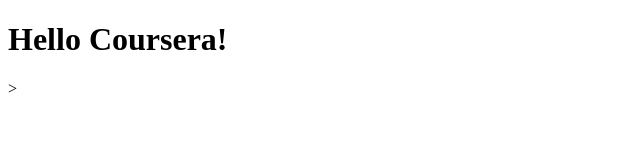
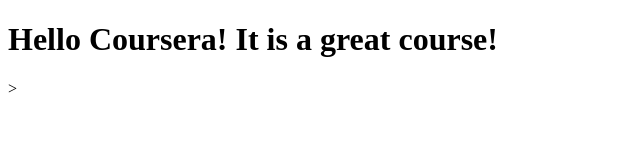
Before and after one commit to valyaeneva/coursera-test, a plain HTML site: page site/index.html in a window 1280 px wide. Shown: the whole page, without its empty margins (0-640 px from the left). Drawn offline with Linux system fonts and the light colour scheme.

Commit message:
Small addition to our page content.

```diff
--- a/site/index.html
+++ b/site/index.html
@@ -4,6 +4,6 @@
 	<title>Hello Coursera!</title>
 </head>
 <body>
-<h1>Hello Coursera!</h1>>
+<h1>Hello Coursera! It is a great course!</h1>>
 </body>
 </html>
```
